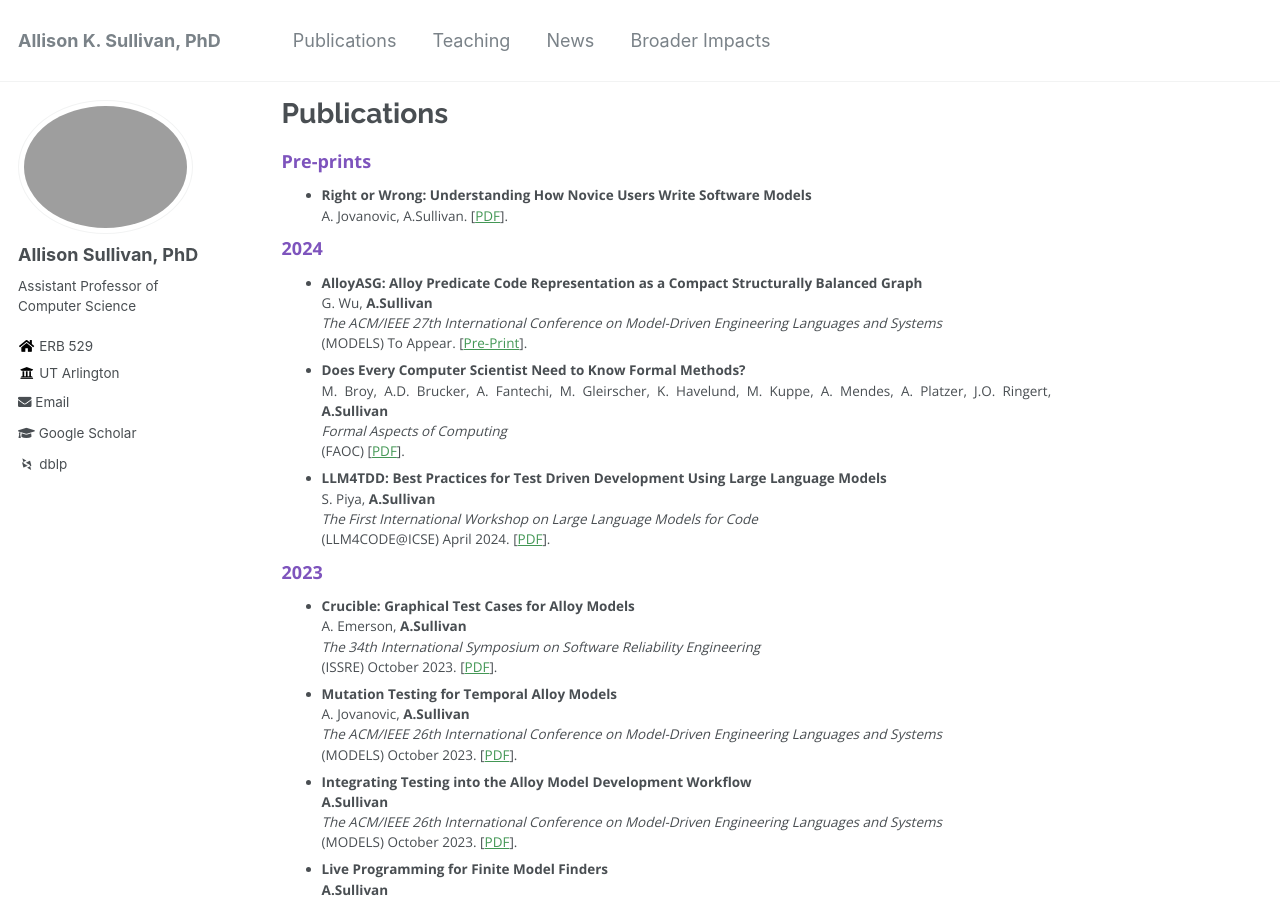
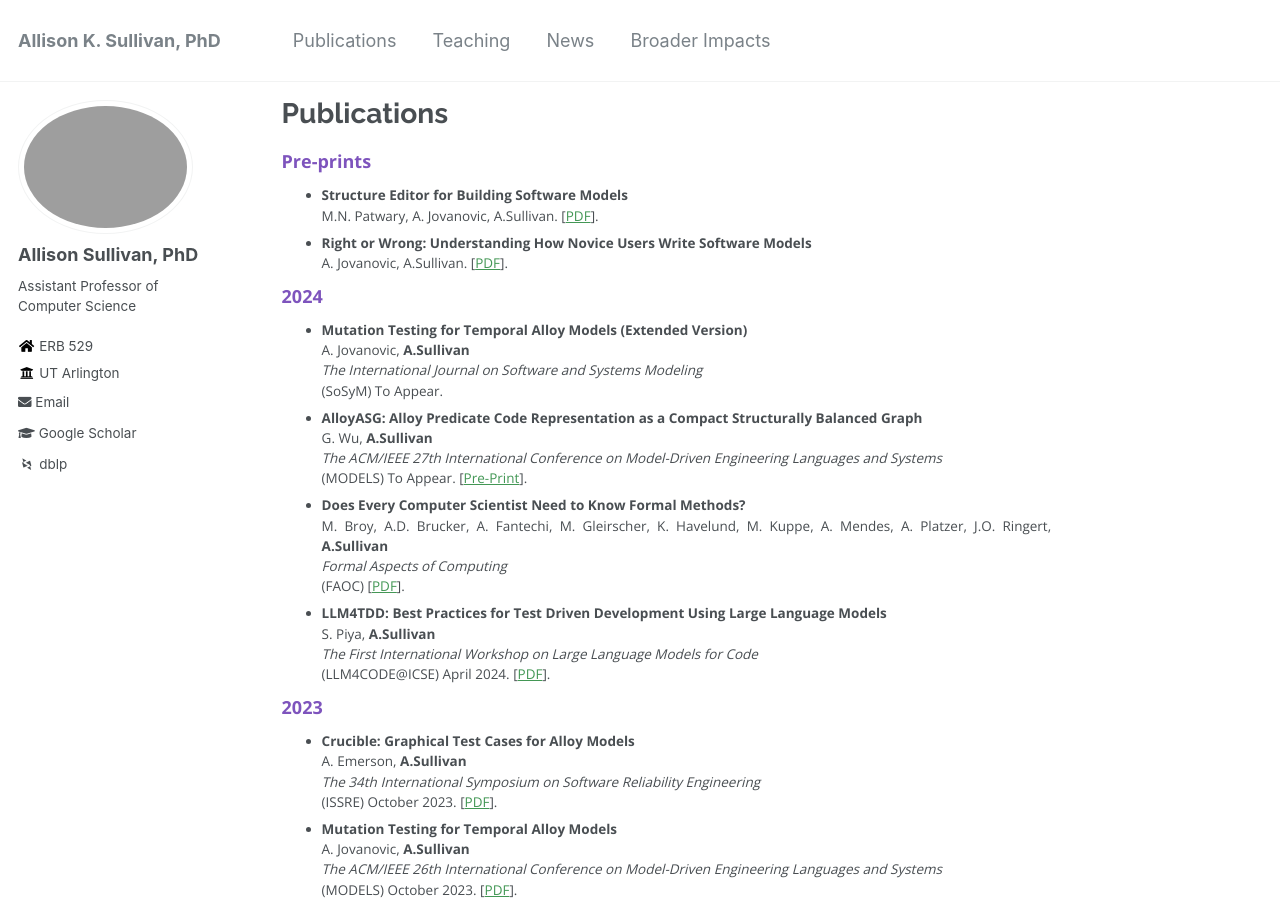
Before and after one commit to Allisonius/allisonius.github.io, a Jekyll site: the page built from _pages/publications.md, in a window 1280 px wide and 900 px high. Built offline with Jekyll 4.4.1, drawn with Linux system fonts in a browser that asks for light colours; some web fonts are replaced.

Commit message:
Update publications.md

```diff
--- a/_pages/publications.md
+++ b/_pages/publications.md
@@ -6,11 +6,17 @@ author_profile: true
 
 ### Pre-prints
 
+* **Structure Editor for Building Software Models**
+M.N. Patwary, A. Jovanovic, A.Sullivan. \[[PDF](https://arxiv.org/pdf/2406.09524)\].
 * **Right or Wrong: Understanding How Novice Users Write Software Models**
 A. Jovanovic, A.Sullivan. \[[PDF](https://arxiv.org/pdf/2402.06624.pdf)\].
 
 ### 2024
 
+* **Mutation Testing for Temporal Alloy Models (Extended Version)**
+A. Jovanovic, **A.Sullivan**
+_The International Journal on Software and Systems Modeling_
+(SoSyM) To Appear.
 * **AlloyASG: Alloy Predicate Code Representation as a Compact Structurally Balanced Graph**
 G. Wu, **A.Sullivan**
 _The ACM/IEEE 27th International Conference on Model-Driven Engineering Languages and Systems_
```
